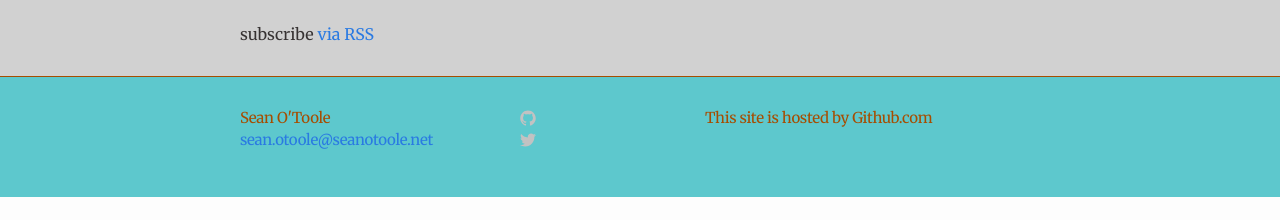
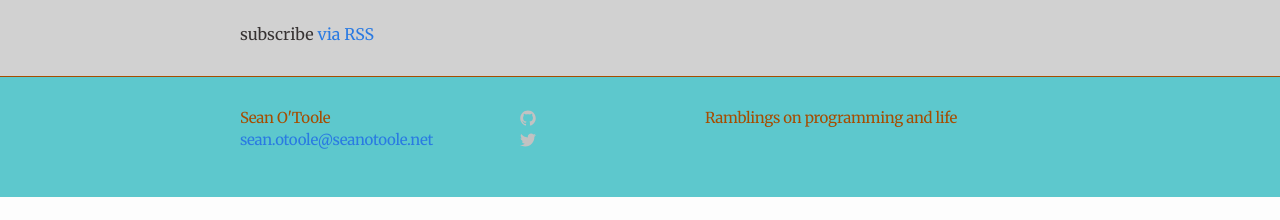
Before and after one commit to seanot/personal_page, a Jekyll site: the page built from index.html, in a window 1280 px wide. Shown: the part 677-897 px from the top of the page. Built offline with Jekyll 4.4.1, drawn with Linux system fonts in a browser that asks for light colours; nearby versions of some CDN libraries; some web fonts are replaced; comment, search, counter and statistics services are not loaded.

```diff
--- a/_config.yml
+++ b/_config.yml
@@ -1,7 +1,7 @@
 # Site settings
 title: Sean O'Toole
 email: sean.otoole@seanotoole.net
-description: "This site is hosted by Github.com"
+description: "Ramblings on programming and life"
 baseurl: ""
 url: "http://seanotoole.net"
 username: "seanot"
--- a/_includes/head.html
+++ b/_includes/head.html
@@ -4,6 +4,17 @@
     <title>{% if page.title %}{{ page.title }}{% else %}{{ site.title }}{% endif %}</title>
     <meta name="viewport" content="width=device-width">
     <meta name="description" content="{{ site.description }}">
+
+    {% if page.description %}
+    <meta name="description" content="{{ page.description }}">
+    {% endif %}
+
+    <meta name="keywords" content="ruby, rails, javascript, freelance, kansas city, missouri, schedutech, hedgelogic">
+
+    {% if page.keywords %}
+    <meta name="keywords" content="{{ page.keywords }}">
+    {% endif %}
+
     <link rel="canonical" href="{{ page.url | replace:'index.html','' | prepend: site.baseurl | prepend: site.url }}">
     <script src="http://code.jquery.com/jquery-1.11.0.min.js"></script>
     <script src="http://cdn.jsdelivr.net/headroomjs/0.5.0/headroom.min.js"></script>
--- a/_posts/2015-05-07-localForage.markdown
+++ b/_posts/2015-05-07-localForage.markdown
@@ -2,6 +2,8 @@
 layout: post
 title: "Local Storage with localForage"
 date: 2015-05-07 14:30
+description: localForage usage with search and update functions
+keywords: localForage
 catagories: coding
 comments: true
 ---
```
